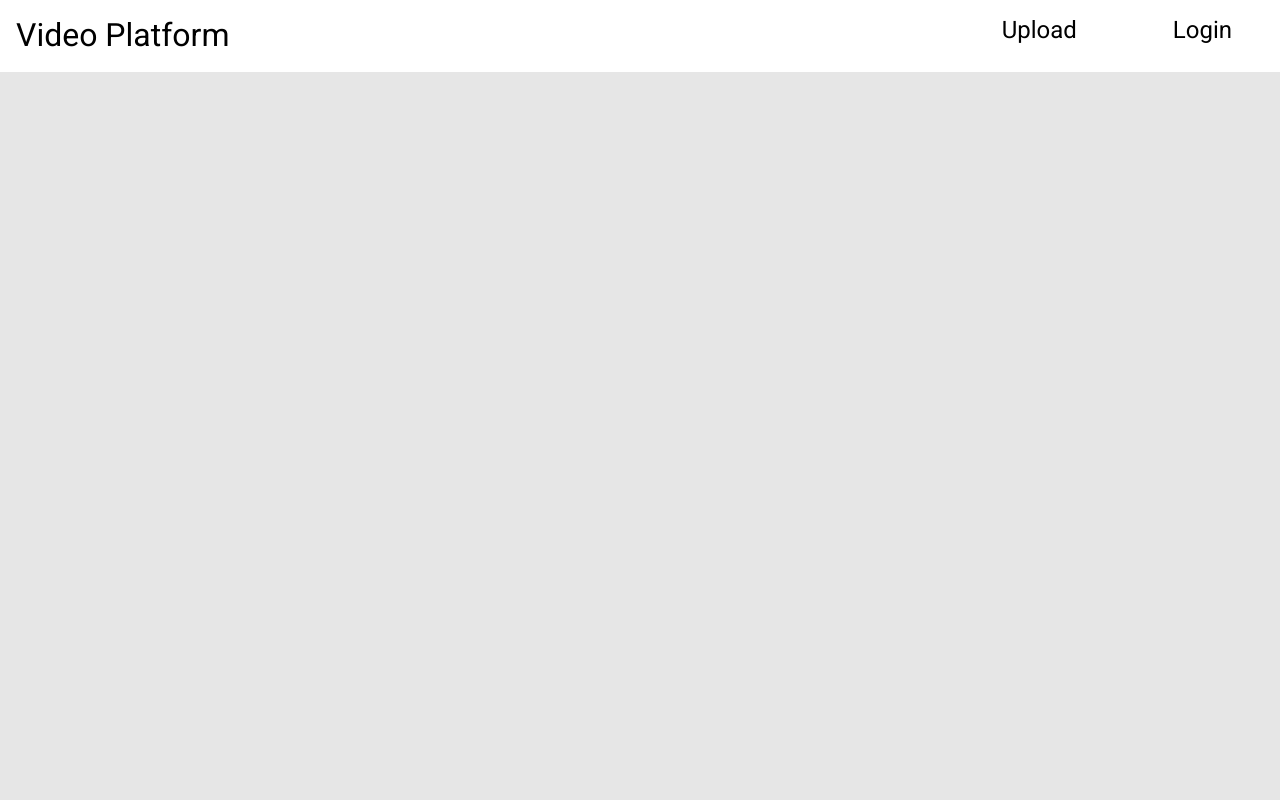
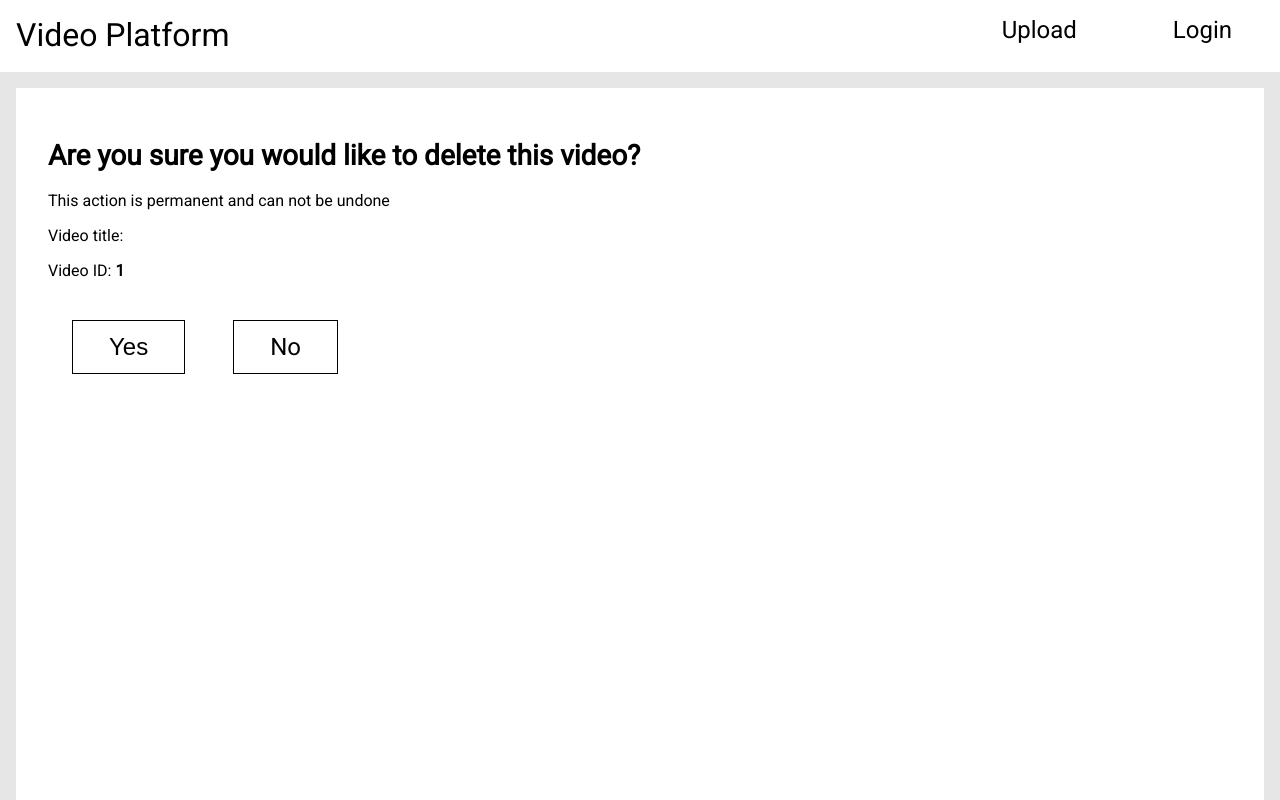
Before and after one commit to joaovdonaton/videoplatform, a React (Create React App) app: page /video/1/delete in a window 1280 px wide. Shown: the top 800 px of the page. Built offline with nearby package versions, Linux system fonts and the light colour scheme; no server answers.

Commit message:
added a delete page

```diff
--- a/src/App.js
+++ b/src/App.js
@@ -8,6 +8,7 @@ import ContextState from "./context/Context";
 import Register from './components/Pages/Register/Register';
 import Upload from './components/Pages/Upload/Upload';
 import User from './components/Pages/User/User';
+import Delete from './components/Pages/Video/Delete';
 
 function App() {
     return (
@@ -22,7 +23,7 @@ function App() {
                         <Route exact path='/register' component={Register}/>
                         <Route exact path='/upload' component={Upload}/>
                         <Route exact path='/user/:id' component={User}/>
-                        <Route exact path='/video/:id/delete'/>
+                        <Route exact path='/video/:id/delete' component={Delete}/>
                     </Switch>
                 </div>
             </BrowserRouter>
--- /dev/null
+++ b/src/components/Pages/Video/Delete.js
@@ -0,0 +1,42 @@
+import React, {useState, useContext} from 'react';
+import axios from 'axios';
+import {Link} from 'react-router-dom';
+import {Context} from '../../../context/Context';
+
+function Delete({match}){
+    const [videoTitle, setVideoTitle] = useState(null);
+    const [deleteResult, setDeleteResult] = useState('');
+    const padding = {padding: '0.5em 1.5em'};
+    const id = match.params.id;
+    const context = useContext(Context);
+
+    const getVideoData = async () => {
+        if(videoTitle == null){
+            const resp = await fetch(`http://localhost:3001/video/data/${id}`);
+            const {title} = await resp.json();
+            setVideoTitle(title);
+        }
+    };
+
+    getVideoData();
+
+    const deleteVideo = async () => {
+        if(!deleteResult){
+            const resp = await axios.post(`http://localhost:3001/video/delete/${id}`, {},
+                {headers: {token: context.token}});
+            setDeleteResult(resp.data.msg);
+        }
+    };
+
+    return <div className='container'>
+        {deleteResult ? <p>{deleteResult}</p>: <div>
+        <h1 style={{fontSize: '1.75em'}}>Are you sure you would like to delete this video?</h1>
+        <p>This action is permanent and can not be undone</p>
+        <p>Video title: <b>{videoTitle}</b></p>
+        <p>Video ID: <b>{id}</b></p>
+        <button className='upload-button' style={padding} onClick={deleteVideo}>Yes</button>
+        <Link to={`/video/${id}`} className='upload-button' style={padding}>No</Link> </div>}
+    </div>
+}
+
+export default Delete;
--- a/src/style/Upload.css
+++ b/src/style/Upload.css
@@ -10,10 +10,12 @@ input[type=file]{
     border: solid black 1px;
     padding: 0.5em;
     margin: 1em;
+    text-decoration: none;
 }
 
 .upload-button:hover{
     background-color: grey;
+    text-decoration: none;
 }
 
 .upload-text-area{
```
Also changed, not shown: 1 other file (tests, documents, lock files or other folders).
